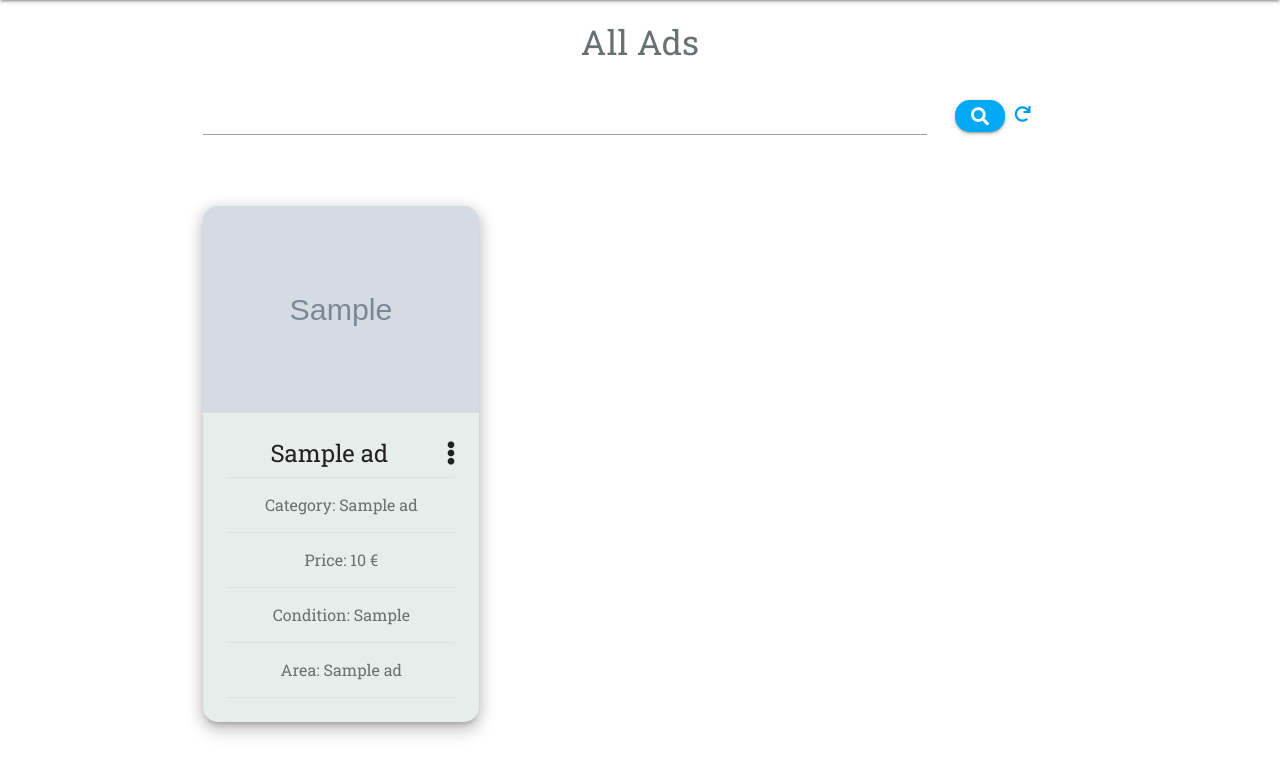
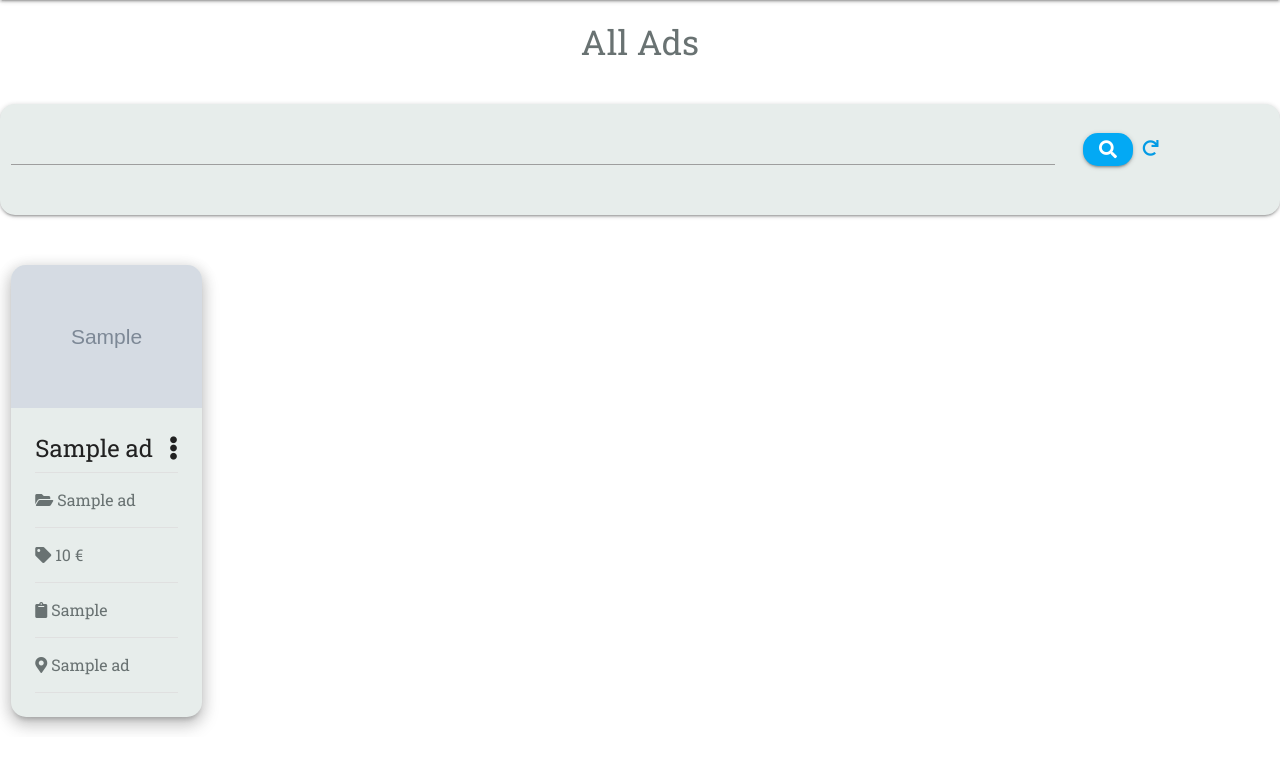
Before and after one commit to mihaelasandrea/second-chance-web, a Flask app: page / in a window 1280 px wide. Shown: the part 64-821 px from the top of the page. After the commit the page ends 795 px from the top, so only its background shows below. Run offline with Flask 2, Linux system fonts and the light colour scheme; grey boxes marked "Sample" are stand-in pictures; a database or web service that is not in the repository returns one stand-in record (values such as "Sample title"); some libraries are stand-ins or nearby versions.

Commit message:
Add icons for the key fields displayed on the ads for a cleaner and more intuitive UX

```diff
--- a/app.py
+++ b/app.py
@@ -102,7 +102,7 @@ def delete_profile(username):
     mongo.db.users.remove({'_id': ObjectId(username)})
     flash("Profile Successfully Deleted")
     session.pop("user")
-    return redirect(url_for("register"))
+    return redirect(url_for("login"))
 
 
 @app.route("/logout/")
--- a/static/css/style.css
+++ b/static/css/style.css
@@ -27,14 +27,16 @@ nav i {
 .card-panel {
     background-color: #e7edeb;
     border-radius: 15px;
+    margin: 30px;
 }
 
 .card {
     background-color: #e7edeb;;
     border-radius: 15px;
     display: inline-block;
-    width: auto;
-    height: auto;
+    width: 100%;
+    height: 100%;
+    margin: 0 auto;
 }
 
 .btn {
--- a/templates/ads.html
+++ b/templates/ads.html
@@ -3,10 +3,10 @@
 
     <h4 class="center-align">All Ads</h4>
 
-    <div class="row">
-        <form action="{{ url_for('search') }}" method="post" class="col s12">
+    <div class="row center-align">
+        <form action="{{ url_for('search') }}" method="post" class="col s12 card-panel center-align">
             <div class="row valign-wrapper">
-                <div class="input-field  center-align col s8 m10">
+                <div class="input-field inline right-align col s8 m10">
                     <input type="text" name="query" id="query" minlength="3" class="validate" required>
                     <label for="query"></label>
                 </div>
@@ -21,9 +21,9 @@
     </div>
 
     {% if ads|length > 0 %}
-    <div class="row center-align">
+    <div class="row">
         {% for ad in ads %}
-            <div class="col s12 m6 l4">
+            <div class="col s12 m6 l2">
                 <div class="card z-depth-3 waves-effect waves-block waves-light">
                     <div class="card-image activator">
                         <a href="{{ url_for('post_ad') }}">
@@ -34,38 +34,38 @@
                         <span class="card-title activator grey-text text-darken-4">{{ ad.ad_title }}<i class="fas fa-ellipsis-v right"></i></span>
                         <div class="divider"></div>
                         <div class="section">
-                            <p>Category: {{ ad.category_name }}</p>
+                            <p><i class="fas fa-folder-open prefix"></i> {{ ad.category_name }}</p>
                         </div>
                         <div class="divider"></div>
                         <div class="section">
-                            <p>Price: {{ ad.price }} €</p>
+                            <p><i class="fas fa-tag prefix"></i> {{ ad.price }} €</p>
                         </div>
                         <div class="divider"></div>
                         <div class="section">
-                            <p>Condition: {{ ad.condition_type }}</p>
+                            <p><i class="fas fa-clipboard prefix"></i> {{ ad.condition_type }}</p>
                         </div>
                         <div class="divider"></div>
                         <div class="section">
-                            <p>Area: {{ ad.area_name }}</p>
+                            <p><i class="fas fa-map-marker-alt prefix"></i> {{ ad.area_name }}</p>
                         </div>
                         <div class="divider"></div>
                     </div>
                     <div class="card-reveal">
                         <span class="card-title grey-text text-darken-4"><i class="fas fa-times right"></i></span>
                         <div class="section">
-                            <p>Description: {{ ad.ad_description }}</p>
+                            <p><i class="fas fa-align-left prefix"></i> {{ ad.ad_description }}</p>
                         </div>
                         <div class="divider"></div>
                         <div class="section">
-                            <p>Seller: {{ ad.posted_by }}</p>
+                            <p><i class="fas fa-user"></i> {{ ad.posted_by }}</p>
                         </div>
                         <div class="divider"></div>
                         <div class="section">
-                            <p>Email: {{ ad.email }}</p>
+                            <p><i class="fas fa-envelope prefix"></i> {{ ad.email }}</p>
                         </div>
                         <div class="divider"></div>
                         <div class="section">
-                            <p>Telephone: {{ ad.telephone }}</p>
+                            <p><i class="fas fa-phone prefix"></i> {{ ad.telephone }}</p>
                         </div>
                         <div class="divider"></div>
                         <div class="center-align">
--- a/templates/base.html
+++ b/templates/base.html
@@ -69,7 +69,7 @@
         {% endwith %}
     </section>
 
-    <main class="container">
+    <main>
         {% block content %}
         {% endblock %}
     </main>
```
Also changed, not shown: templates/profile.html (+9 -0 lines), README.md.
